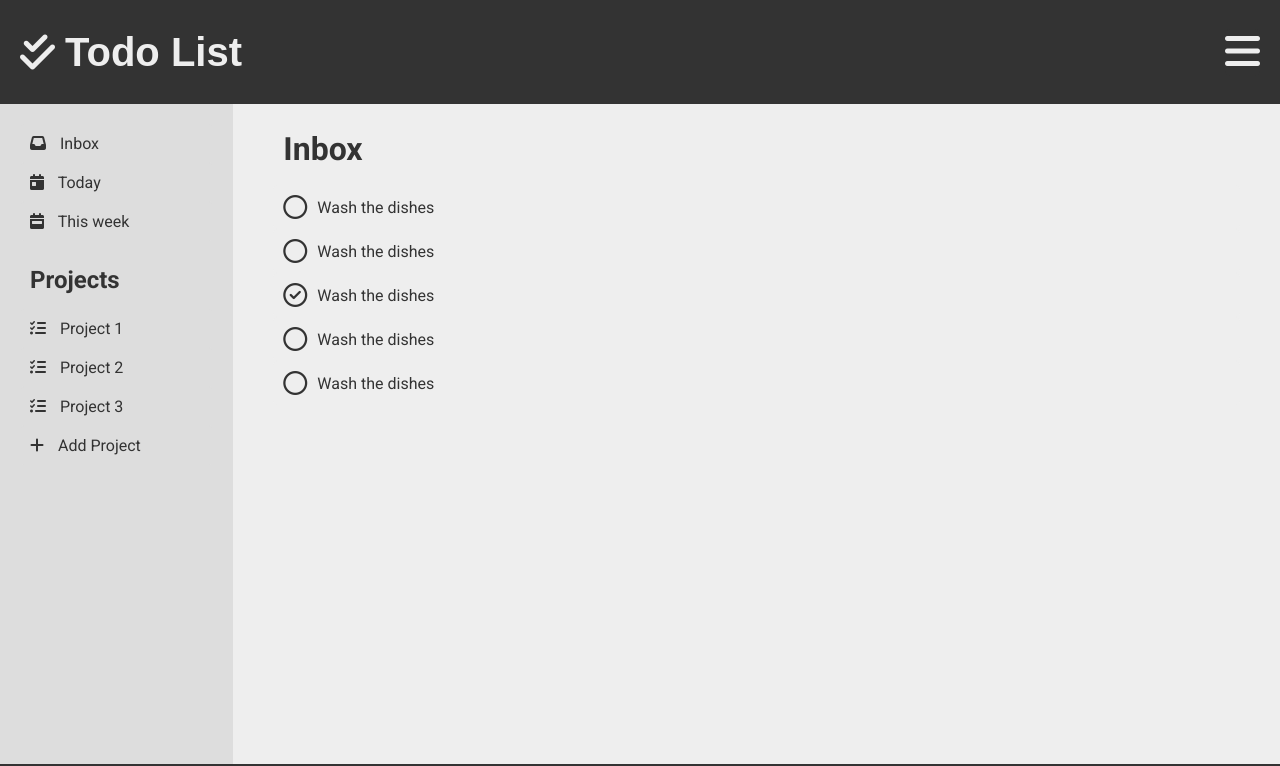
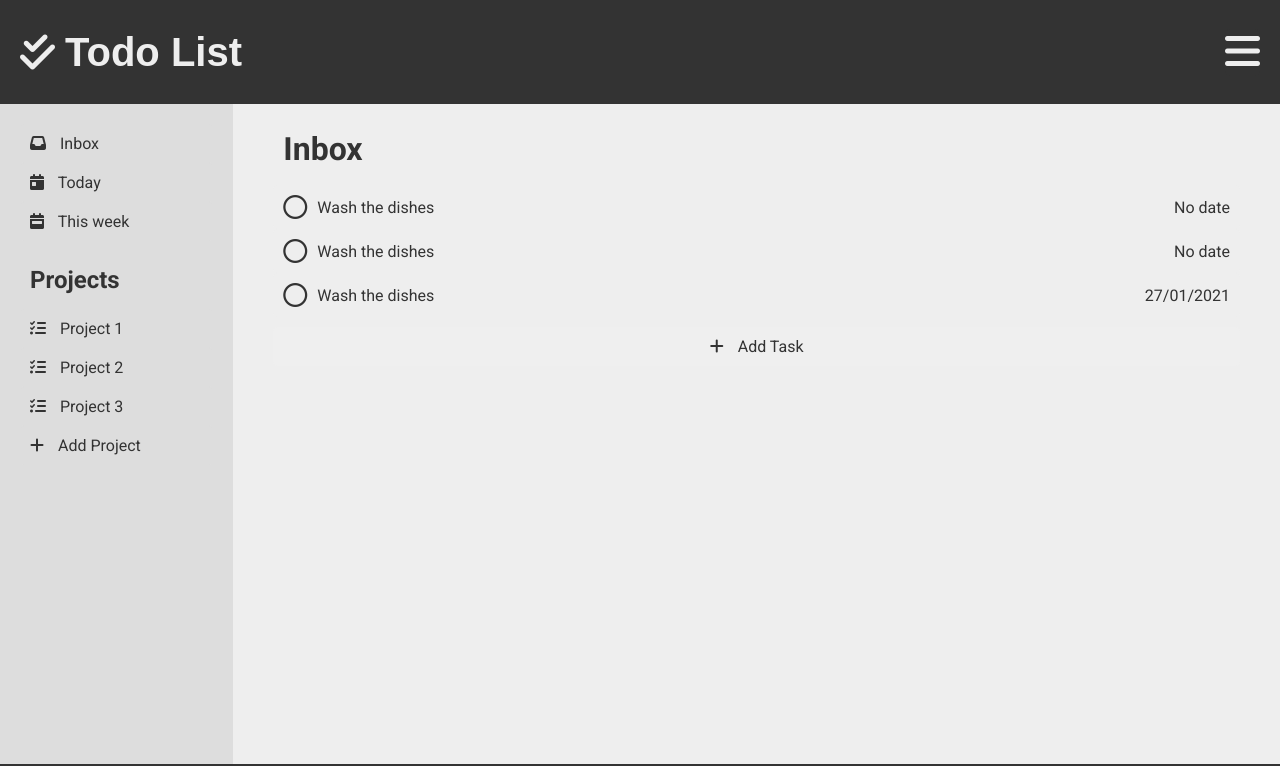
Before and after one commit to mr-Bones3108/to-do-list-js, a website built with webpack: page dist/index.html in a window 1280 px wide. Shown: the top 766 px of the page. Built offline with nearby package versions, Linux system fonts and the light colour scheme; a web font is replaced by a local one.

Commit message:
Fix layout

```diff
--- a/dist/index.html
+++ b/dist/index.html
@@ -70,24 +70,35 @@
           <h1>Inbox</h1>
           <div class="tasks-list">
             <button class="button-task">
+              <div class="left-task-panel">
                 <i class="far fa-circle"></i>
                 <p class="task-content">Wash the dishes</p>
+              </div>
+              <div class="right-task-panel">
+                <div class="due-date">No date</div>
+              </div>
             </button>
             <button class="button-task">
+              <div class="left-task-panel">
                 <i class="far fa-circle"></i>
                 <p class="task-content">Wash the dishes</p>
+              </div>
+              <div class="right-task-panel">
+                <div class="due-date">No date</div>
+              </div>
             </button>
             <button class="button-task">
-              <i class="far fa-check-circle"></i>
-              <p class="task-content">Wash the dishes</p>
-            </button>
-            <button class="button-task">
+              <div class="left-task-panel">
                 <i class="far fa-circle"></i>
                 <p class="task-content">Wash the dishes</p>
+              </div>
+              <div class="right-task-panel">
+                <div class="due-date">27/01/2021</div>
+              </div>
             </button>
-            <button class="button-task">
-              <i class="far fa-circle"></i>
-              <p class="task-content">Wash the dishes</p>
+            <button class="button-add-task">
+              <i class="fas fa-plus"></i>
+              Add Task
             </button>
           </div>
         </div>
--- a/dist/style.css
+++ b/dist/style.css
@@ -140,6 +140,12 @@
     background-color: var(--secondary-light);
     text-align: left;
   }
+
+  .button-nav.active {
+    font-weight: bold;
+    background-color: #ccc;
+  }
+
   .button-nav:hover {
     background-color: #ccc;
   }
@@ -158,6 +164,7 @@
   .button-task {
     display: flex;
     align-items: center;
+    justify-content: space-between;
     width: 100%;
     padding: 1rem;
     background-color: var(--primary-light);
@@ -166,10 +173,26 @@
   .button-task:hover {
     background-color: #ddd;
   }
+
+  .left-task-panel {
+    display: flex;
+    align-items: center;
+  }
+
   .fa-circle,
   .fa-check-circle {
     font-size: 2.4rem;
   }
+
+  .button-add-task {
+    margin-top: 1rem;
+    width: 100%;
+  }
+
+  .button-add-task:hover {
+    background-color: #ddd;
+  }
+
   /* Footer */
   .footer {
     position: absolute;
```
Lines whose indentation alone changed are shown as unchanged.
